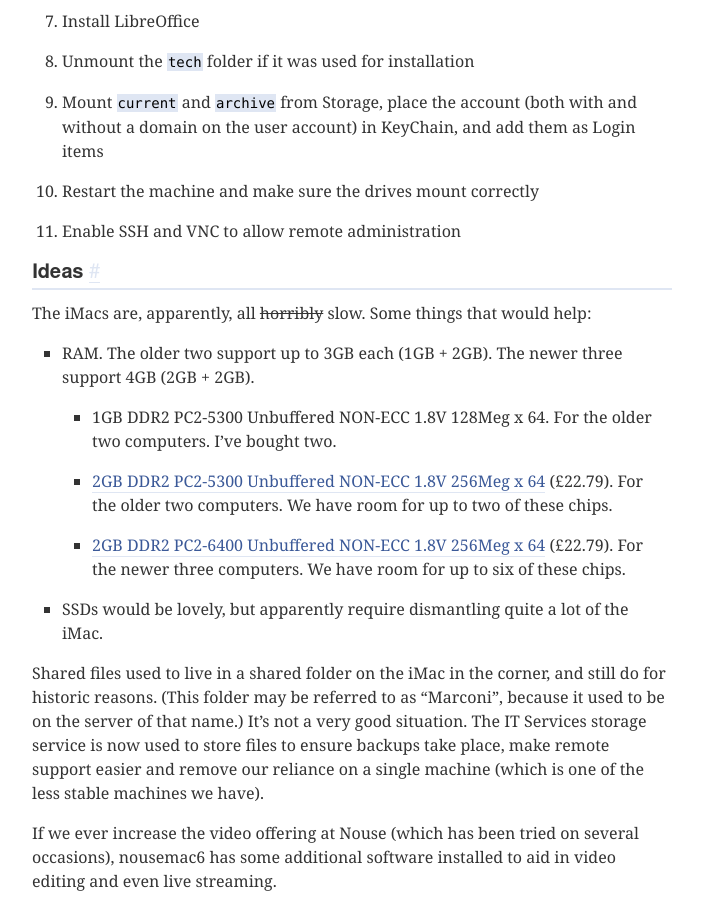
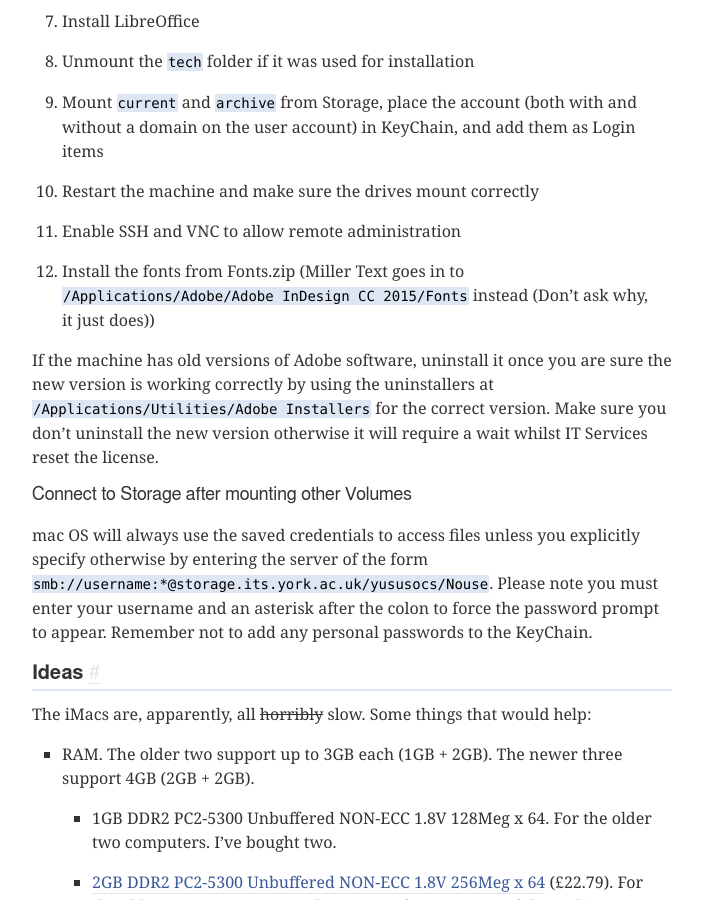
Before and after one commit to yorknouse/docs, a Jekyll site: the page built from pages/03-office.md, in a window 1280 px wide and 900 px high, scrolled down 2899 px. Shown: the whole window, without its empty margins (288-991 px from the left). Built offline with Jekyll 4.4.1, drawn with Linux system fonts in a browser that asks for light colours.

Commit message:
Further office instructions

```diff
--- a/pages/03-office.md
+++ b/pages/03-office.md
@@ -78,6 +78,13 @@ We also allow editors who own the correct version of InDesign to connect via the
 9. Mount `current` and `archive` from Storage, place the account (both with and without a domain on the user account) in KeyChain, and add them as Login items
 10. Restart the machine and make sure the drives mount correctly
 11. Enable SSH and VNC to allow remote administration
+12. Install the fonts from Fonts.zip (Miller Text goes in to `/Applications/Adobe/Adobe InDesign CC 2015/Fonts` instead (Don't ask why, it just does))
+
+If the machine has old versions of Adobe software, uninstall it once you are sure the new version is working correctly by using the uninstallers at `/Applications/Utilities/Adobe Installers` for the correct version.  Make sure you don't uninstall the new version otherwise it will require a wait whilst IT Services reset the license.
+
+### Connect to Storage after mounting other Volumes
+
+mac OS will always use the saved credentials to access files unless you explicitly specify otherwise by entering the server of the form `smb://username:*@storage.its.york.ac.uk/yususocs/Nouse`.  Please note you must enter your username and an asterisk after the colon to force the password prompt to appear.  Remember not to add any personal passwords to the KeyChain.
 
 ## Ideas
 
```
